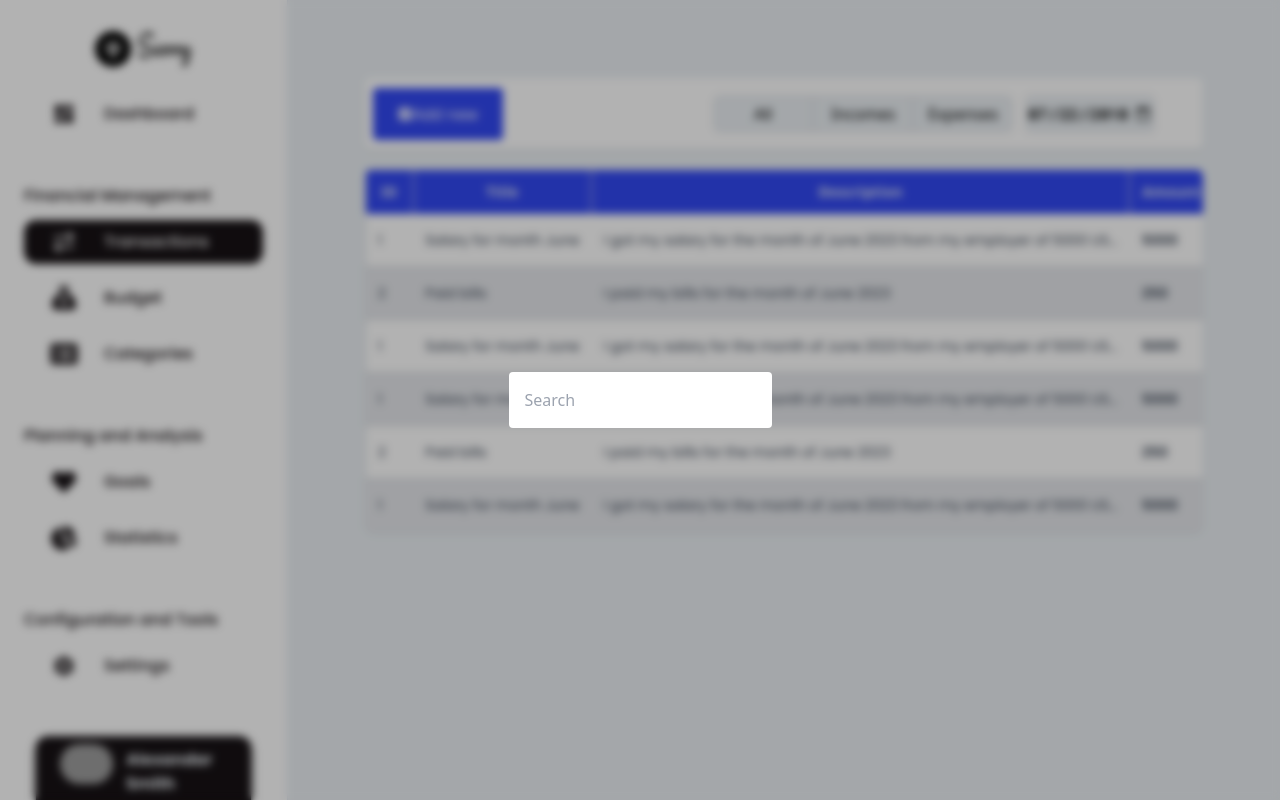
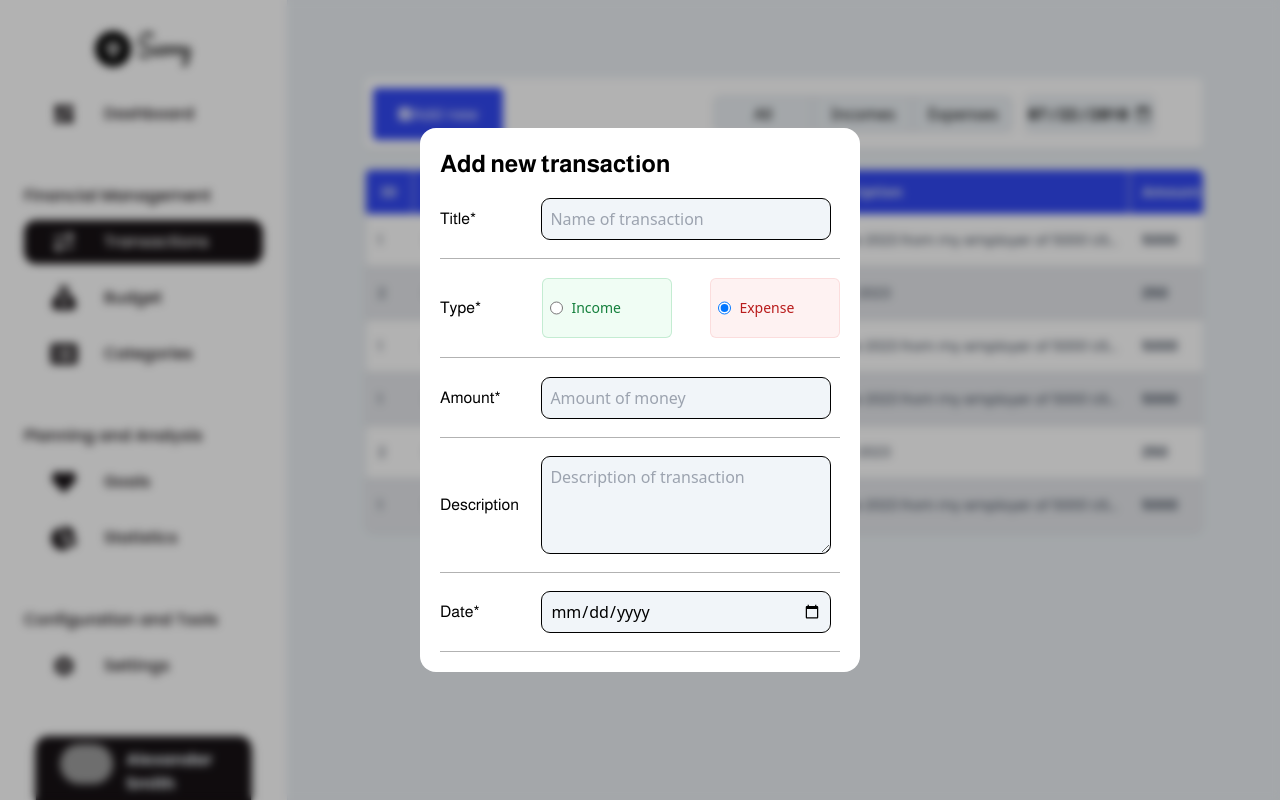
Before and after one commit to bakirdevedzic/savvy, a React (Vite) app: page /app/transactions in a window 1280 px wide. Both pictures are taken after a click on the button "Add new". Built offline with nearby package versions, Linux system fonts and the light colour scheme; grey boxes are pictures that could not be loaded.

Commit message:
Finish input fields in Form

```diff
--- a/src/features/Transactions/TransactionsForm.jsx
+++ b/src/features/Transactions/TransactionsForm.jsx
@@ -1,10 +1,71 @@
+import FormInput from "../../ui/FormInput";
 import FormRow from "../../ui/FormRow";
 
 function TransactionsForm() {
   return (
-    <form>
-      <FormRow title="Title">
-        <input type="text" placeholder="Search" />
+    <form className="max-w-[400px]">
+      <p className="text-2xl font-semibold font-almarai">Add new transaction</p>
+
+      <FormRow label="Title*">
+        <input
+          type="text"
+          placeholder="Name of transaction"
+          className="bg-slate-100 outline outline-1 focus:outline-blue-500 rounded-lg h-10 w-72 p-2"
+        />
+      </FormRow>
+
+      <FormRow label="Type*">
+        <div className="inline-flex items-center justify-center rounded-md bg-green-50 px-2 py-1 text-xs font-medium text-green-700 ring-1 ring-inset ring-green-600/20">
+          <input
+            id="bordered-radio-1"
+            type="radio"
+            value="INCOME"
+            name="bordered-radio"
+            className="w-4 h-4 text-blue-600 bg-gray-100 border-gray-300 focus:ring-blue-500 dark:focus:ring-blue-600 dark:ring-offset-gray-800 focus:ring-2 dark:bg-gray-700 dark:border-gray-600"
+          />
+          <label className="w-full py-4 ms-2 text-sm font-medium ">
+            Income
+          </label>
+        </div>
+
+        <div className="inline-flex items-center justify-center rounded-md bg-red-50 px-2 py-1 text-xs font-medium text-red-700 ring-1 ring-inset ring-red-600/10 w-[100%]">
+          <input
+            checked
+            id="bordered-radio-2"
+            type="radio"
+            value="EXPENSE"
+            name="bordered-radio"
+            className="w-4 h-4 text-blue-600 bg-gray-100 border-gray-300 focus:ring-blue-500 dark:focus:ring-blue-600 dark:ring-offset-gray-800 focus:ring-2 dark:bg-gray-700 dark:border-gray-600"
+          />
+          <label className="w-full py-4 ms-2 text-sm font-medium">
+            Expense
+          </label>
+        </div>
+      </FormRow>
+
+      <FormRow label="Amount*">
+        <input
+          type="number"
+          name="money"
+          placeholder="Amount of money"
+          className="bg-slate-100 outline outline-1 focus:outline-blue-500 rounded-lg h-10 w-72 p-2"
+        />
+      </FormRow>
+
+      <FormRow label="Description">
+        <textarea
+          type="textarea"
+          placeholder="Description of transaction"
+          className="bg-slate-100 outline outline-1 focus:outline-blue-500 rounded-lg h-24 w-72 p-2"
+        />
+      </FormRow>
+
+      <FormRow label="Date*">
+        <input
+          type="date"
+          placeholder="Date of transaction"
+          className="bg-slate-100 outline outline-1 focus:outline-blue-500 rounded-lg h-10 w-72 p-2"
+        />
       </FormRow>
     </form>
   );
--- a/src/ui/FormRow.jsx
+++ b/src/ui/FormRow.jsx
@@ -1,5 +1,10 @@
-function FormRow({ title, children }) {
-  return <div className="bg-red-500">{children}</div>;
+function FormRow({ label, children }) {
+  return (
+    <div className="grid grid-cols-[4rem_1fr_1fr] items-center gap-[2.4rem] p-[1.2rem_0] border-b border-primary-gray border-opacity-50">
+      <p className=" font-xl font-medium font-almarai w-[40%]">{label}</p>
+      {children}
+    </div>
+  );
 }
 
 export default FormRow;
--- a/src/ui/Modal.jsx
+++ b/src/ui/Modal.jsx
@@ -9,7 +9,7 @@ function Modal({ visible, render, onClose }) {
       className="fixed inset-0 bg-black bg-opacity-30 backdrop-blur-sm flex justify-center items-center w-screen z-[999] h-screen  transition-all duration-300"
       onClick={handleOnClose}
     >
-      <div className="bg-white p-4 rounded">{render}</div>
+      <div className="p-5 rounded-2xl bg-white">{render}</div>
     </div>
   );
 }
```
